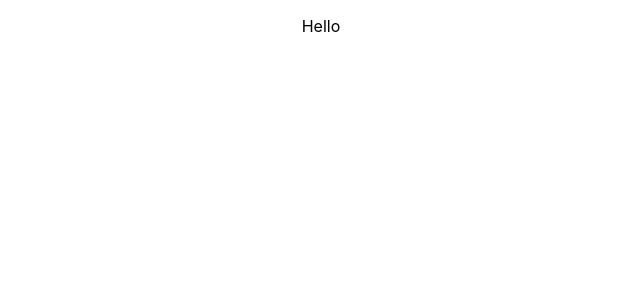
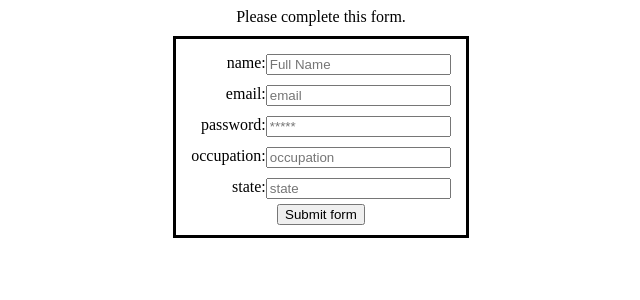
Before and after one commit to embyrne13/Form, a React (Create React App) app in the folder form/: page / in a window 1280 px wide. Shown: the top 300 px of the page, without its empty margins (319-959 px from the left). Built offline with nearby package versions, Linux system fonts and the light colour scheme.

Commit message:
setting up form

```diff
--- a/form/public/index.html
+++ b/form/public/index.html
@@ -24,7 +24,7 @@
       work correctly both with client-side routing and a non-root public URL.
       Learn how to configure a non-root public URL by running `npm run build`.
     -->
-    <title>React App</title>
+    <title>Fetch Form</title>
   </head>
   <body>
     <noscript>You need to enable JavaScript to run this app.</noscript>
--- a/form/src/App.css
+++ b/form/src/App.css
@@ -4,3 +4,18 @@
   justify-content: center;
   align-items: center;
 }
+
+form {
+  border: 3px solid black;
+  margin: 10px;
+  padding: 10px;
+}
+.form-input {
+  display: flex;
+  justify-content: flex-end;
+  padding: 5px;
+}
+.button {
+  display: flex;
+  justify-content: center;
+}
--- a/form/src/App.js
+++ b/form/src/App.js
@@ -3,10 +3,32 @@ import './App.css'
 function App() {
   return (
     <div className="App">
-      <header className="App-header">
-        <p></p>
-        Hello
-      </header>
+      <header className="App-header">Please complete this form.</header>
+      <form>
+        <div className="form-input">
+          <label>name: </label>
+          <input name="name" type="text" placeholder="Full Name" />
+        </div>
+        <div className="form-input">
+          <label>email: </label>
+          <input name="email" type="email" placeholder="email" />
+        </div>
+        <div className="form-input">
+          <label>password: </label>
+          <input type="password" name="password" placeholder="*****" />
+        </div>
+        <div className="form-input">
+          <label>occupation: </label>
+          <input name="occupation" placeholder="occupation" />
+        </div>
+        <div className="form-input">
+          <label>state: </label>
+          <input name="state" placeholder="state" />
+        </div>
+        <div className="form button">
+          <button type="submit">Submit form</button>
+        </div>
+      </form>
     </div>
   )
 }
--- a/form/src/index.css
+++ /dev/null
@@ -1,13 +0,0 @@
-body {
-  margin: 0;
-  font-family: -apple-system, BlinkMacSystemFont, 'Segoe UI', 'Roboto', 'Oxygen',
-    'Ubuntu', 'Cantarell', 'Fira Sans', 'Droid Sans', 'Helvetica Neue',
-    sans-serif;
-  -webkit-font-smoothing: antialiased;
-  -moz-osx-font-smoothing: grayscale;
-}
-
-code {
-  font-family: source-code-pro, Menlo, Monaco, Consolas, 'Courier New',
-    monospace;
-}
--- a/form/src/index.js
+++ b/form/src/index.js
@@ -1,6 +1,5 @@
 import React from 'react'
 import ReactDOM from 'react-dom/client'
-import './index.css'
 import App from './App'
 
 const root = ReactDOM.createRoot(document.getElementById('root'))
```
